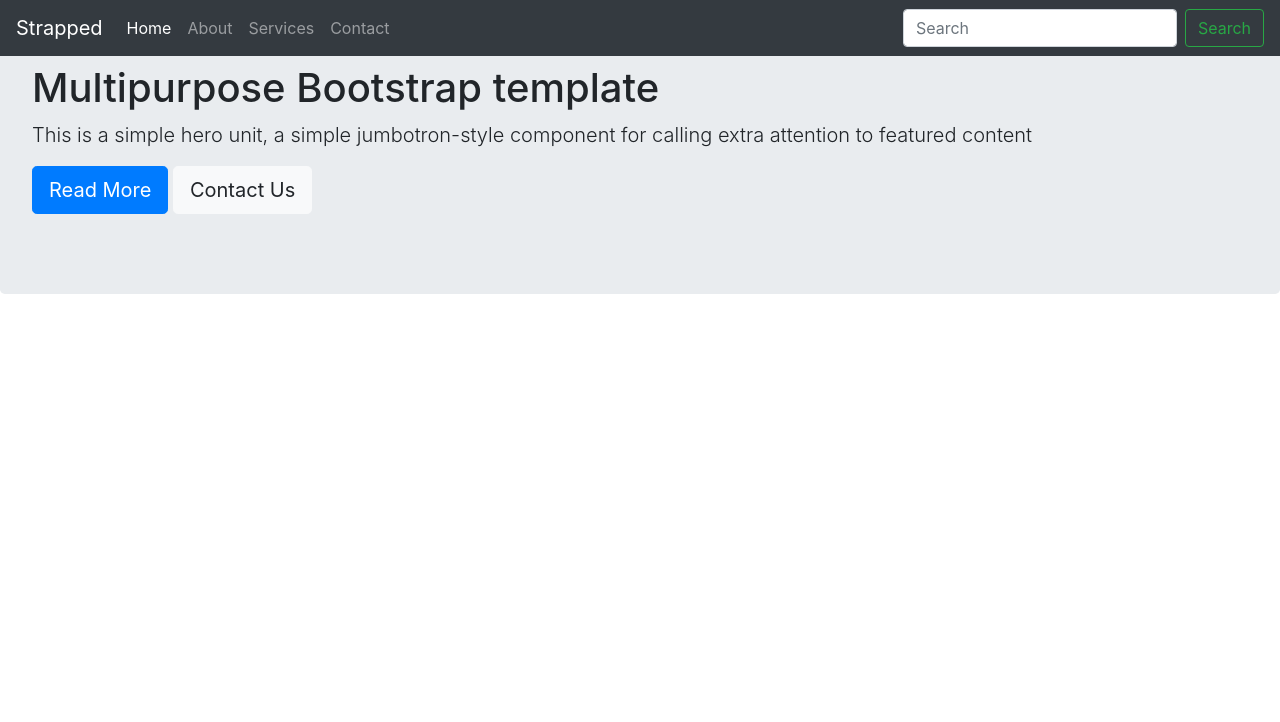
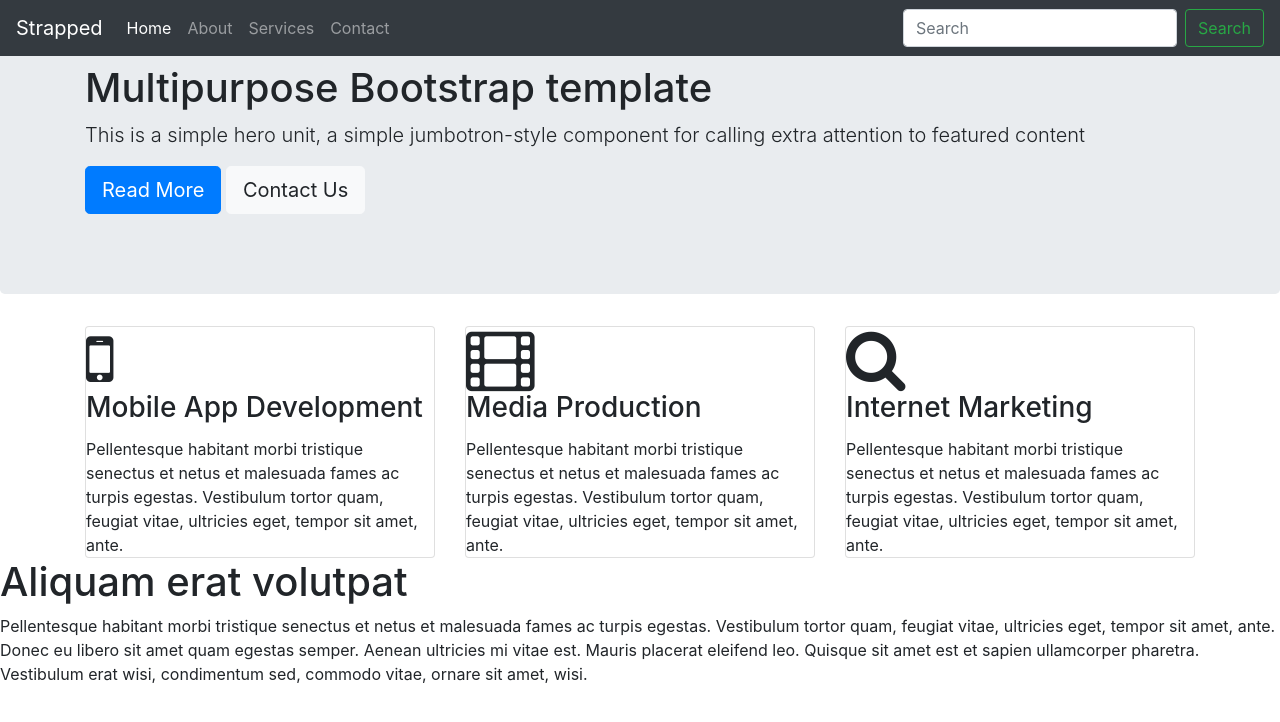
Before and after one commit to jeandremelaria/Strapped-Multipurpose_Bootstrap_theme, a website: page src/index.html in a window 1280 px wide. Drawn offline with nearby package versions, Linux system fonts and the light colour scheme.

Commit message:
Added cards

```diff
--- a/package.json
+++ b/package.json
@@ -29,6 +29,7 @@
     "htmlmin": "0.0.7"
   },
   "dependencies": {
-    "bootstrap": "^4.0.0-beta.2"
+    "bootstrap": "^4.0.0-beta.2",
+    "font-awesome": "^4.7.0"
   }
 }
--- a/src/css/home-page.less
+++ b/src/css/home-page.less
@@ -22,6 +22,9 @@ Last modified:
 @color-4:#fff;
 @color-5:#333;
 @color-6:#f4f4f4;
+@color-7:#f3f3f3;
+
+@padding: 0.5rem;
 
 // === === Functions === === //
 
@@ -64,3 +67,9 @@ Last modified:
 		color:@color-3!important;
 	}
 }
+.card{
+	background-color: @color-7;
+	border-color: @color-7;
+	padding:@padding;
+	text-align:center;
+}
--- a/src/index.html
+++ b/src/index.html
@@ -26,32 +26,23 @@ Last modified:
 <!-- Bootstrap 4 -->
 <link rel="stylesheet" type="text/css" href="../node_modules/bootstrap/dist/css/bootstrap.css">
 
+<!-- Font Awesome css -->
+<link rel="stylesheet" type="text/css" href="../node_modules/font-awesome/css/font-awesome.min.css">
+
 <!-- Main css -->
 <link rel="stylesheet" type="text/css" href="css/main.css">
 </head>
 <body>
 <div class="jumbotron jumbotron-main">
   <!-- NAVBAR -->
-<nav class="navbar navbar-expand-md navbar-dark bg-dark fixed-top">
-      <a class="navbar-brand" href="index.html">Strapped</a>
-      <button class="navbar-toggler" type="button" data-toggle="collapse" data-target="#navbarsExampleDefault" aria-controls="navbarsExampleDefault" aria-expanded="false" aria-label="Toggle navigation">
-        <span class="navbar-toggler-icon"></span>
-      </button>
-
+  <nav class="navbar navbar-expand-md navbar-dark bg-dark fixed-top"> <a class="navbar-brand" href="index.html">Strapped</a>
+    <button class="navbar-toggler" type="button" data-toggle="collapse" data-target="#navbarsExampleDefault" aria-controls="navbarsExampleDefault" aria-expanded="false" aria-label="Toggle navigation"> <span class="navbar-toggler-icon"></span> </button>
     <div class="collapse navbar-collapse" id="navbarsExampleDefault">
       <ul class="navbar-nav mr-auto">
-          <li class="nav-item active">
-            <a class="nav-link" href="index.html">Home <span class="sr-only">(current)</span></a>
-          </li>
-          <li class="nav-item">
-            <a class="nav-link" href="about.html">About</a>
-          </li>
-          <li class="nav-item">
-            <a class="nav-link" href="services.html">Services</a>
-          </li>
-          <li class="nav-item">
-            <a class="nav-link" href="contact.html">Contact</a>
-          </li>
+        <li class="nav-item active"> <a class="nav-link" href="index.html">Home <span class="sr-only">(current)</span></a> </li>
+        <li class="nav-item"> <a class="nav-link" href="about.html">About</a> </li>
+        <li class="nav-item"> <a class="nav-link" href="services.html">Services</a> </li>
+        <li class="nav-item"> <a class="nav-link" href="contact.html">Contact</a> </li>
       </ul>
       <form class="form-inline my-2 my-lg-0">
         <input class="form-control mr-sm-2" type="text" placeholder="Search" aria-label="Search">
@@ -59,19 +50,49 @@ Last modified:
       </form>
     </div>
   </nav>
-<div class="contaner">
+  <div class="container">
     <div class="jumbotron-text">
       <h1>Multipurpose Bootstrap template</h1>
       <p class="lead">This is a simple hero unit, a simple jumbotron-style
         component for calling extra attention to featured
         content</p>
-      <p>
-        <a class="btn btn-primary btn-lg" href="about.html">Read More</a>
-        <a class="btn btn-light btn-lg" href="contact.html">Contact Us</a>
-      </p>
+      <p> <a class="btn btn-primary btn-lg" href="about.html">Read More</a> <a class="btn btn-light btn-lg" href="contact.html">Contact Us</a> </p>
     </div>
   </div>
 </div>
+<div class="container">
+  <div class="row">
+    <div class="col-md-4">
+      <div class="card"><span class="fa fa-mobile fa-4x"> </span>
+        <h3 class="card-title">Mobile App Development</h3>
+        <p class="card-text">Pellentesque habitant morbi tristique senectus et netus et malesuada fames ac turpis egestas. Vestibulum tortor quam, feugiat vitae, ultricies eget, tempor sit amet, ante.</p>
+      </div>
+    </div>
+    <div class="col-md-4">
+      <div class="card"><span class="fa fa-film fa-4x"></span>
+        <h3 class="card-title">Media Production</h3>
+        <p class="card-text">Pellentesque habitant morbi tristique senectus et netus et malesuada fames ac turpis egestas. Vestibulum tortor quam, feugiat vitae, ultricies eget, tempor sit amet, ante.</p>
+      </div>
+    </div>
+    <div class="col-md-4">
+      <div class="card"><span class="fa fa-search fa-4x"> </span>
+        <h3 class="card-title">Internet Marketing</h3>
+        <p class="card-text">Pellentesque habitant morbi tristique senectus et netus et malesuada fames ac turpis egestas. Vestibulum tortor quam, feugiat vitae, ultricies eget, tempor sit amet, ante.</p>
+      </div>
+    </div>
+  </div>
+</div>
+
+<section class="section-a">
+<div class="row">
+	<div class="col-md-12">
+    <h1> Aliquam erat volutpat</h1>
+    <p>Pellentesque habitant morbi tristique senectus et netus et malesuada fames ac turpis egestas. Vestibulum tortor quam, feugiat vitae, ultricies eget, tempor sit amet, ante. Donec eu libero sit amet quam egestas semper. Aenean ultricies mi vitae est. Mauris placerat eleifend leo. Quisque sit amet est et sapien ullamcorper pharetra. Vestibulum erat wisi, condimentum sed, commodo vitae, ornare sit amet, wisi.</p>
+    </div>
+
+</div>
+
+</section>
 
 
 <script src="../node_modules/bootstrap/dist/js/bootstrap.js"></script>
```
Also changed, not shown: build/css/main.css, build/index.html, src/css/home-page.css, 1 other file. Lines whose indentation alone changed are shown as unchanged.
